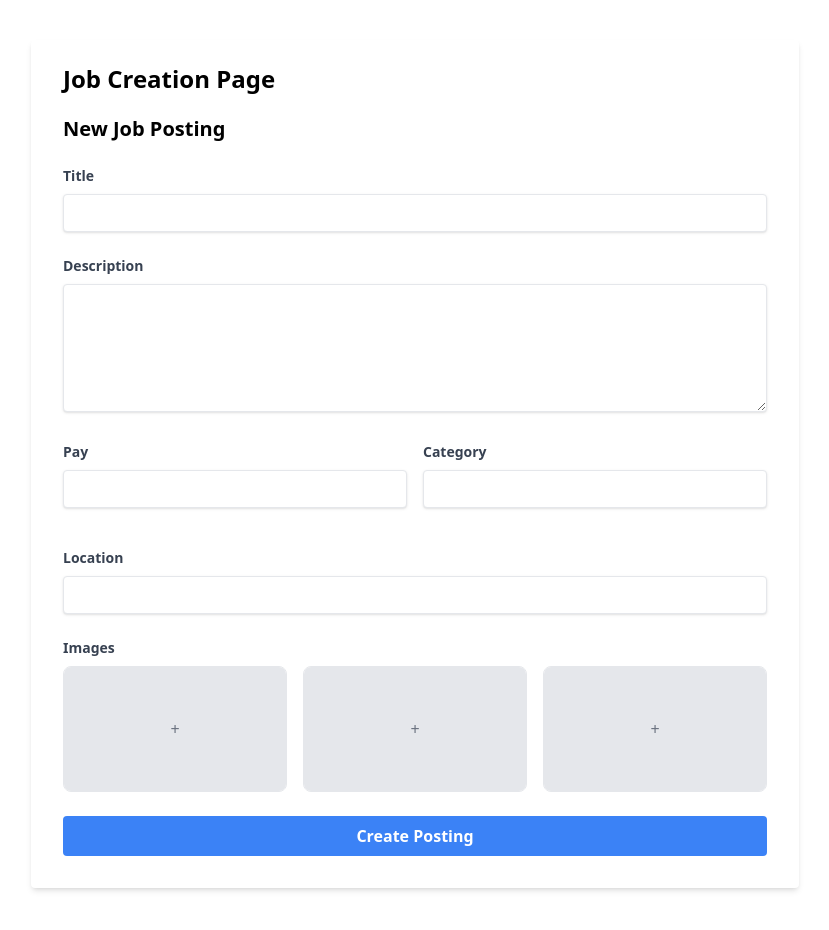
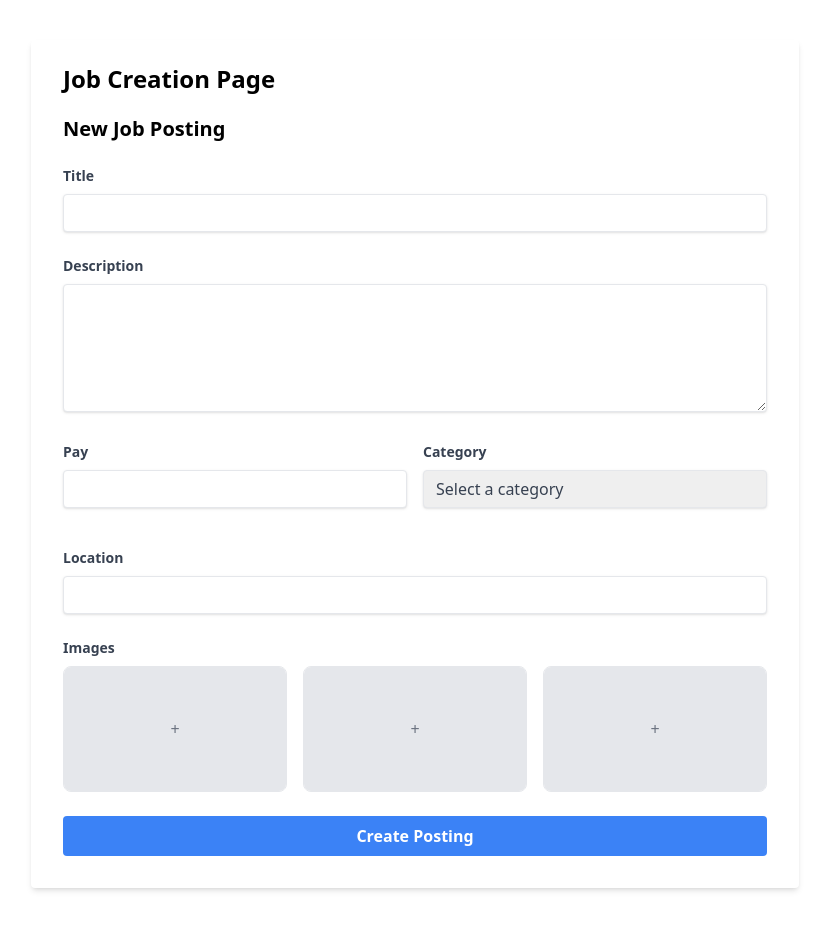
Before and after one commit to LuisHuerta4/House-Helper, a React (Vite) app in the folder Frontend/: page /create in a window 1280 px wide. Shown: the top 930 px of the page, without its empty margins (225-1054 px from the left). Built offline with nearby package versions, Linux system fonts and the light colour scheme; a web font is replaced by a local one.

Commit message:
display database images

```diff
--- a/Frontend/src/components/JobCard.jsx
+++ b/Frontend/src/components/JobCard.jsx
@@ -1,11 +1,13 @@
 import React from 'react';
 import { PlaceHolderImage } from "../assets/PlaceHolderImages";
 
-const JobCard = ({ category, title, location, price }) => {
+const JobCard = ({ category, title, location, price, images }) => {
+  const imageUrl = images && images.length > 0 ? images[0] : PlaceHolderImage;
+
   return (
     <div className="px-4 py-3 max-w-xs rounded-xl shadow-lg m-2">
-        <h2 className="font-montserrat font-bold text-stone-950 text-xl mb-2">{title}</h2>
-        <img className="w-full" src={PlaceHolderImage} alt="Job" />
+        <h2 className="font-montserrat font-bold text-neutral-900 text-xl mb-2 h-12 overflow-hidden">{title}</h2>
+        <img className="w-full h-48 object-cover rounded-lg" src={imageUrl} alt="Job" />
         <p className="text-slate-gray font-montserrat text-base mt-4">{location}</p>
         <div className="flex justify-between items-center mt-2">
             <p className="text-green-600 font-montserrat">Pay: ${price}</p>
--- a/Frontend/src/pages/CategoryPage.jsx
+++ b/Frontend/src/pages/CategoryPage.jsx
@@ -56,6 +56,7 @@ function CategoryPage() {
                             description={job.description}
                             price={job.price}
                             location={job.location}
+                            images={job.images}
                         />
                     ))}
                 </div>
--- a/Frontend/src/pages/CreateJobPage.jsx
+++ b/Frontend/src/pages/CreateJobPage.jsx
@@ -1,6 +1,7 @@
 "use client"
 
 import { useState } from "react"
+import { useNavigate } from "react-router-dom"
 
 export default function CreateJobPage() {
   const [isLoading, setIsLoading] = useState(false)
@@ -15,6 +16,7 @@ export default function CreateJobPage() {
   })
   const [imageFiles, setImageFiles] = useState([])
   const [previewUrls, setPreviewUrls] = useState([])
+  const navigate = useNavigate()
 
   const handleInputChange = (e) => {
     const { name, value } = e.target
@@ -82,6 +84,7 @@ export default function CreateJobPage() {
 
       const responseData = await response.json();
       console.log("Job created successfully:", responseData);
+      navigate("/"); // Navigate back to the homepage
     } catch (error) {
       console.error("Error creating job:", error);
     } finally {
@@ -149,15 +152,20 @@ export default function CreateJobPage() {
                   <label htmlFor="category" className="block text-gray-700 text-sm font-bold mb-2">
                     Category
                   </label>
-                  <input
+                  <select
                     id="category"
                     name="category"
-                      type="text"
                     value={formData.category}
                     onChange={handleInputChange}
                     required
                     className="shadow appearance-none border rounded w-full py-2 px-3 text-gray-700 leading-tight focus:outline-none focus:shadow-outline"
-                  />
+                  >
+                    <option value="">Select a category</option>
+                    <option value="Pools">Pools</option>
+                    <option value="Foliage">Foliage</option>
+                    <option value="Furniture">Furniture</option>
+                    <option value="Pets">Pets</option>
+                  </select>
                 </div>
               </div>
 
```
Lines whose indentation alone changed are shown as unchanged.
